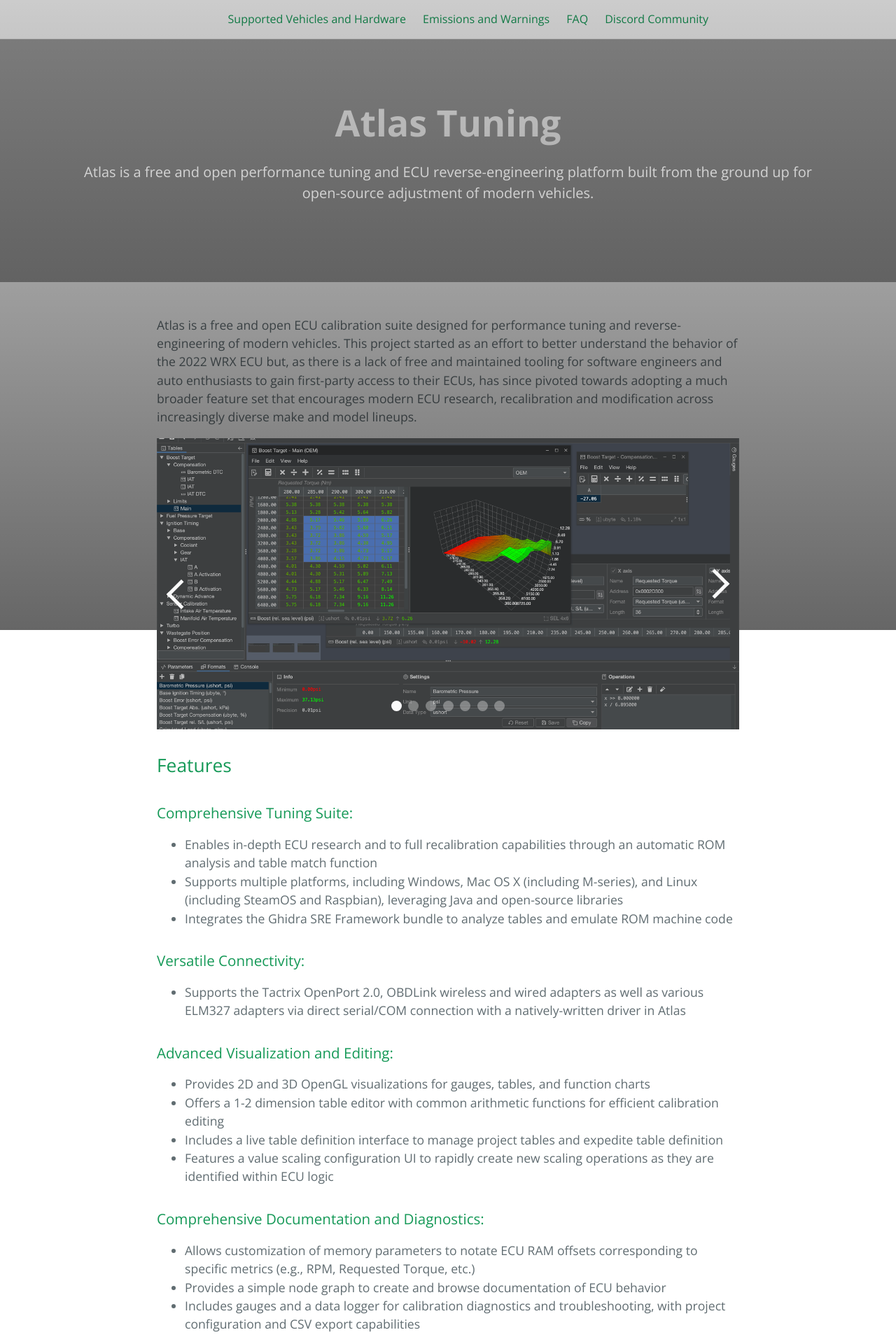
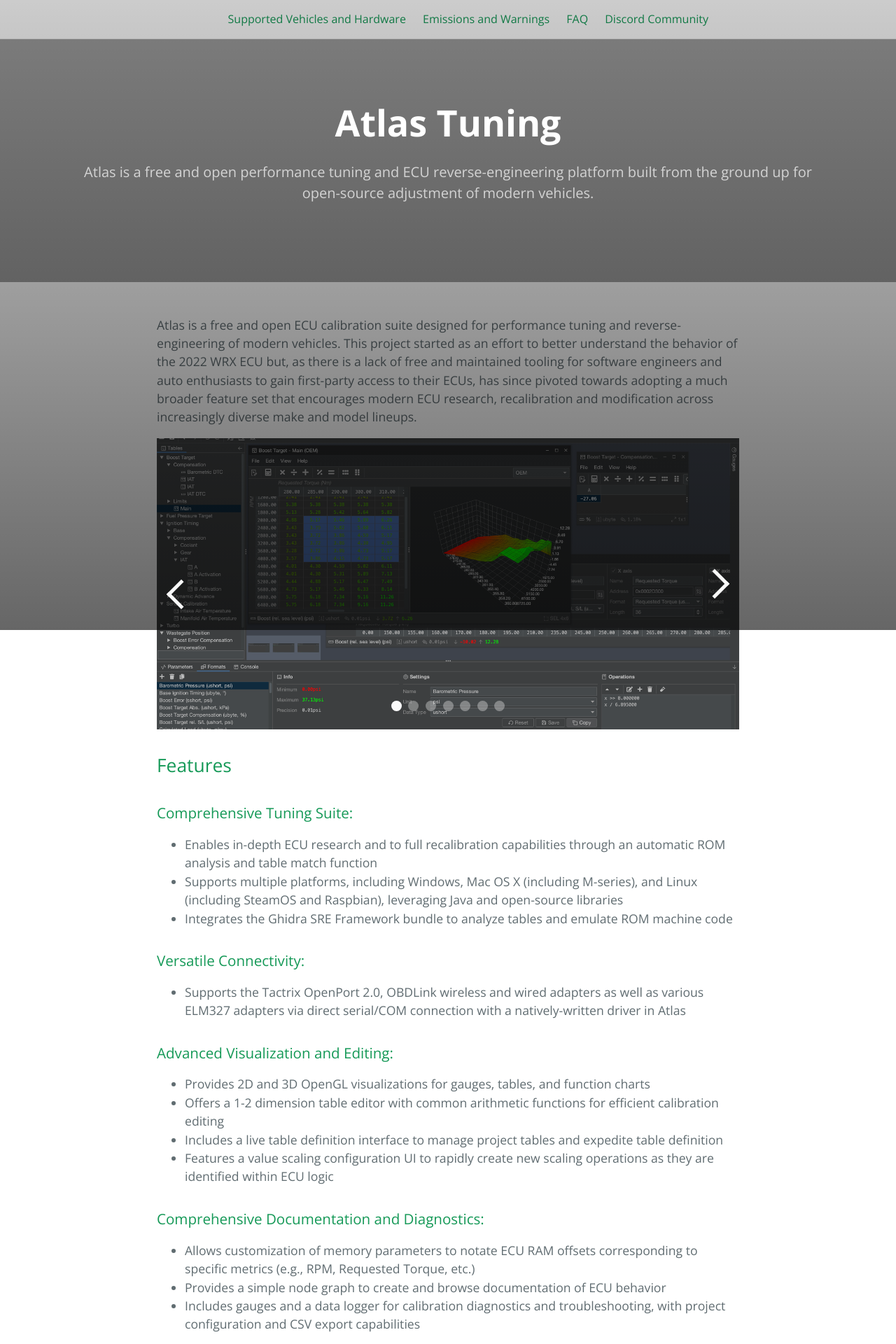
Before and after one commit to atlas-tuning/atlas-public, a Jekyll site: the page built from docs/index.md, in a window 1280 px wide. Shown: the top 1920 px of the page at 70% size. Built offline with Jekyll 4.4.1, drawn with Linux system fonts in a browser that asks for light colours.

Commit message:
Move gradient

```diff
--- a/docs/_sass/jekyll-theme-cayman-blog.scss
+++ b/docs/_sass/jekyll-theme-cayman-blog.scss
@@ -138,6 +138,12 @@
   width: 100%;
   height: 100%;
   background: linear-gradient(to bottom, rgba(0,0,0,0.2) 0%, rgba(0,0,0,0.6) 100%);
+  z-index: 1;
+}
+
+.page-header > * {
+  position: relative;
+  z-index: 2;
 }
 
 .project-name {
```
